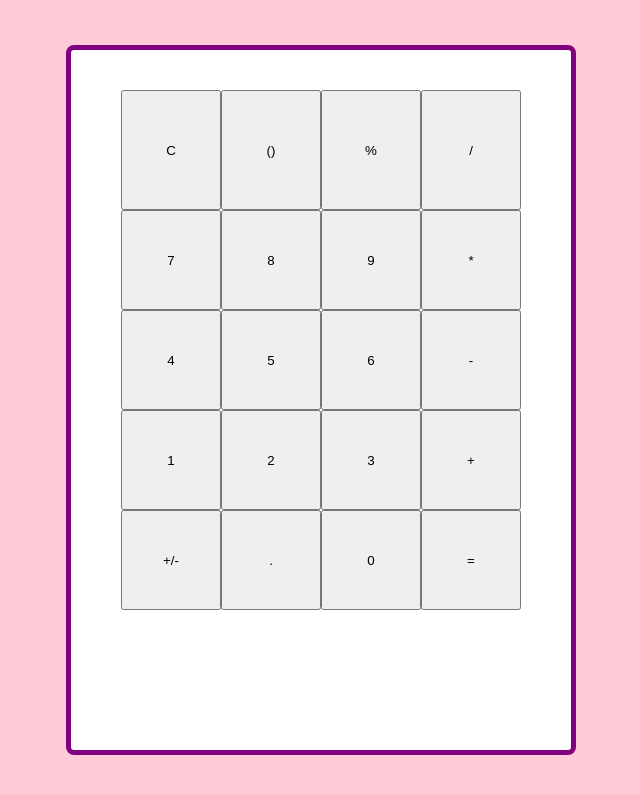
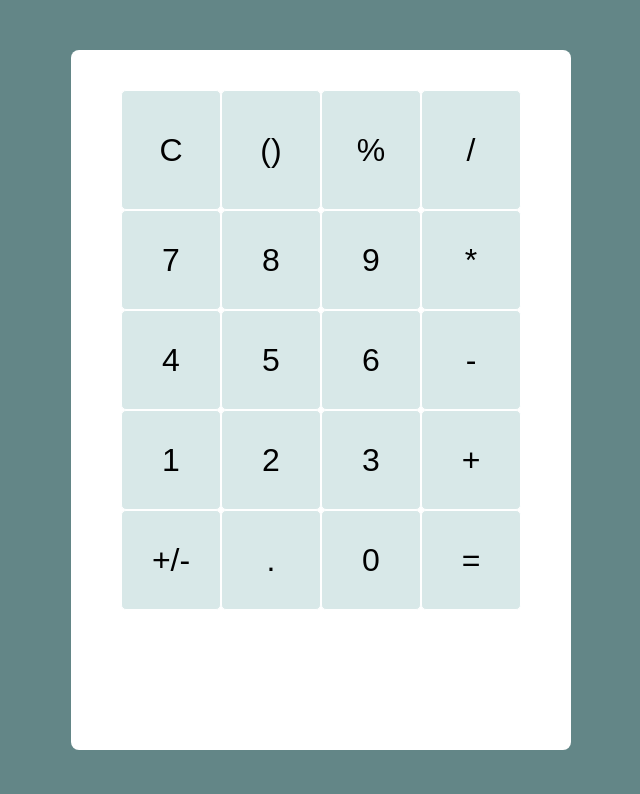
Before and after one commit to Kemuntogift/Calculator, a plain HTML site: page index.html in a window 1280 px wide. Shown: the whole page, without its empty margins (319-959 px from the left). Drawn offline with Linux system fonts and the light colour scheme.

Commit message:
style buttons

```diff
--- a/style.css
+++ b/style.css
@@ -2,7 +2,7 @@
      font-family: sans-serif;
      padding: 0;
      margin: 0;
-     background-color: #FFCBD8;
+     background-color: rgba(83, 121, 122, 0.9);
      overflow: hidden;
      display: flex;
      justify-content: center;
@@ -14,7 +14,7 @@
      background-color: #fff;
      width: 500px;
      height: 700px;
-     border: 5px solid purple;
+     border: 5px rgba(16, 52, 53, 0.9);
      border-radius: 8px;
      display: grid;
      justify-content: center;
@@ -22,3 +22,16 @@
      grid-template-columns: repeat(4, 100px);
      grid-template-rows: minmax(120px, auto) repeat(5, 100px);
  }
+
+ .container>button {
+     cursor: pointer;
+     font-size: 2rem;
+     border: 1px solid white;
+     outline: none;
+     background-color: rgba(203, 225, 224, 0.75);
+     border-radius: 5px;
+ }
+
+ .container>button:hover {
+     background-color: rgba(255, 255, 255, .9);
+ }
```
